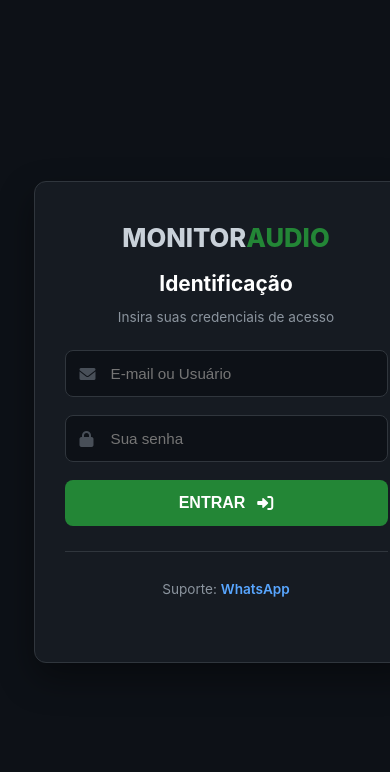
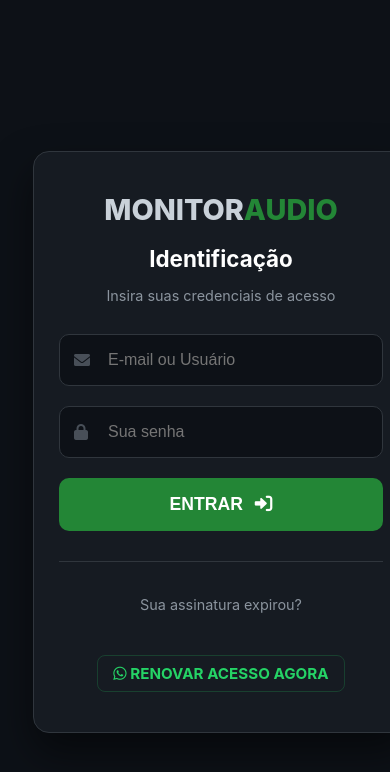
Before and after one commit to andrezud/monitoramento, a website: page public/login/index.html in a window 390 px wide. Shown: the top 772 px of the page. Drawn offline with Linux system fonts and the light colour scheme.

Commit message:
Ajuste mobile: Home com teste gratis e Login com renovacao

```diff
--- a/public/login/index.html
+++ b/public/login/index.html
@@ -2,7 +2,7 @@
 <html lang="pt-br">
 <head>
     <meta charset="UTF-8">
-    <meta name="viewport" content="width=device-width, initial-scale=1.0">
+    <meta name="viewport" content="width=device-width, initial-scale=1.0, maximum-scale=1.0, user-scalable=no">
     <title>Acesso - Monitor Áudio Pro</title>
     <link rel="stylesheet" href="style.css">
     <link rel="stylesheet" href="https://cdnjs.cloudflare.com/ajax/libs/font-awesome/6.0.0/css/all.min.css">
@@ -18,7 +18,7 @@
             <form id="loginForm">
                 <div class="input-group">
                     <i class="fas fa-envelope"></i>
-                    <input type="text" id="username" placeholder="E-mail ou Usuário" required>
+                    <input type="text" id="username" placeholder="E-mail ou Usuário" required inputmode="email">
                 </div>
 
                 <div class="input-group">
@@ -35,7 +35,10 @@
             <div id="error-msg" class="hidden"></div>
 
             <div class="footer-links">
-                <p>Suporte: <a href="https://wa.me/85996040748" target="_blank">WhatsApp</a></p>
+                <p>Sua assinatura expirou?</p>
+                <a href="https://wa.me/5585996040748?text=Olá!%20Meu%20acesso%20expirou%20e%20gostaria%20de%20fazer%20a%20renovação%20do%20meu%20plano." target="_blank">
+                    <i class="fab fa-whatsapp"></i> RENOVAR ACESSO AGORA
+                </a>
             </div>
         </div>
     </div>
--- a/public/login/style.css
+++ b/public/login/style.css
@@ -7,40 +7,42 @@
     --text: #c9d1d9;
     --accent: #58a6ff;
     --error: #f85149;
+    --whatsapp: #25d366;
 }
 
 body {
     margin: 0;
     padding: 0;
-    font-family: 'Inter', -apple-system, sans-serif;
+    font-family: -apple-system, BlinkMacSystemFont, "Segoe UI", Roboto, Helvetica, Arial, sans-serif;
     background-color: var(--bg);
     color: var(--text);
     display: flex;
     justify-content: center;
     align-items: center;
     height: 100vh;
+    padding: 20px;
 }
 
 .login-box {
     width: 100%;
-    max-width: 380px;
+    max-width: 400px;
     background: var(--card-bg);
-    padding: 40px 30px;
-    border-radius: 12px;
+    padding: 40px 25px;
+    border-radius: 16px;
     border: 1px solid var(--border);
     text-align: center;
-    box-shadow: 0 15px 35px rgba(0,0,0,0.4);
+    box-shadow: 0 20px 40px rgba(0,0,0,0.5);
 }
 
-.logo { font-size: 1.6rem; font-weight: 800; margin-bottom: 8px; }
+.logo { font-size: 1.8rem; font-weight: 800; margin-bottom: 10px; }
 .logo span { color: var(--primary); }
 
-h2 { font-size: 1.3rem; color: #fff; margin-bottom: 5px; }
-p { font-size: 0.85rem; color: #8b949e; margin-bottom: 25px; }
+h2 { font-size: 1.4rem; color: #fff; margin-bottom: 8px; }
+p { font-size: 0.9rem; color: #8b949e; margin-bottom: 30px; }
 
 .input-group {
     position: relative;
-    margin-bottom: 18px;
+    margin-bottom: 20px;
 }
 
 .input-group i {
@@ -49,58 +51,85 @@
     top: 50%;
     transform: translateY(-50%);
     color: #484f58;
+    transition: 0.3s;
 }
 
 .input-group input {
     width: 100%;
-    padding: 14px 15px 14px 45px;
+    padding: 16px 15px 16px 48px;
     background: var(--bg);
     border: 1px solid var(--border);
-    border-radius: 8px;
+    border-radius: 10px;
     color: #fff;
-    font-size: 0.95rem;
+    font-size: 1rem;
     outline: none;
     box-sizing: border-box;
-    transition: 0.2s;
+    transition: all 0.3s ease;
 }
 
 .input-group input:focus {
     border-color: var(--accent);
-    box-shadow: 0 0 0 3px rgba(88, 166, 255, 0.1);
+    background: #1c2128;
+}
+
+.input-group input:focus + i {
+    color: var(--accent);
 }
 
 button {
     width: 100%;
-    padding: 14px;
+    padding: 16px;
     background: var(--primary);
     color: #fff;
     border: none;
-    border-radius: 8px;
-    font-weight: bold;
-    font-size: 1rem;
+    border-radius: 10px;
+    font-weight: 700;
+    font-size: 1.1rem;
     cursor: pointer;
     display: flex;
     justify-content: center;
     align-items: center;
     gap: 12px;
-    transition: 0.2s;
+    transition: 0.3s;
+    margin-top: 10px;
 }
 
-button:hover { background: var(--primary-hover); transform: translateY(-1px); }
-button:disabled { opacity: 0.6; cursor: not-allowed; }
+button:hover { background: var(--primary-hover); }
+button:active { transform: scale(0.98); }
 
 #error-msg {
-    margin-top: 15px;
+    margin-top: 20px;
     padding: 12px;
     border-radius: 8px;
-    font-size: 0.85rem;
+    font-size: 0.9rem;
     background: rgba(248, 81, 73, 0.1);
     color: var(--error);
-    border: 1px solid rgba(248, 81, 73, 0.3);
-    line-height: 1.4;
+    border: 1px solid rgba(248, 81, 73, 0.2);
 }
 
 .hidden { display: none; }
 
-.footer-links { margin-top: 25px; font-size: 0.8rem; border-top: 1px solid var(--border); padding-top: 15px; }
-.footer-links a { color: var(--accent); text-decoration: none; font-weight: 600; }
+.footer-links {
+    margin-top: 30px;
+    font-size: 0.95rem;
+    border-top: 1px solid var(--border);
+    padding-top: 20px;
+    color: #8b949e;
+}
+
+.footer-links a {
+    display: inline-block;
+    margin-top: 12px;
+    color: var(--whatsapp);
+    text-decoration: none;
+    font-weight: 700;
+    transition: 0.3s;
+    border: 1px solid rgba(37, 211, 102, 0.2);
+    padding: 8px 15px;
+    border-radius: 8px;
+}
+
+.footer-links a:hover {
+    background: rgba(37, 211, 102, 0.1);
+    transform: translateY(-2px);
+}
```
